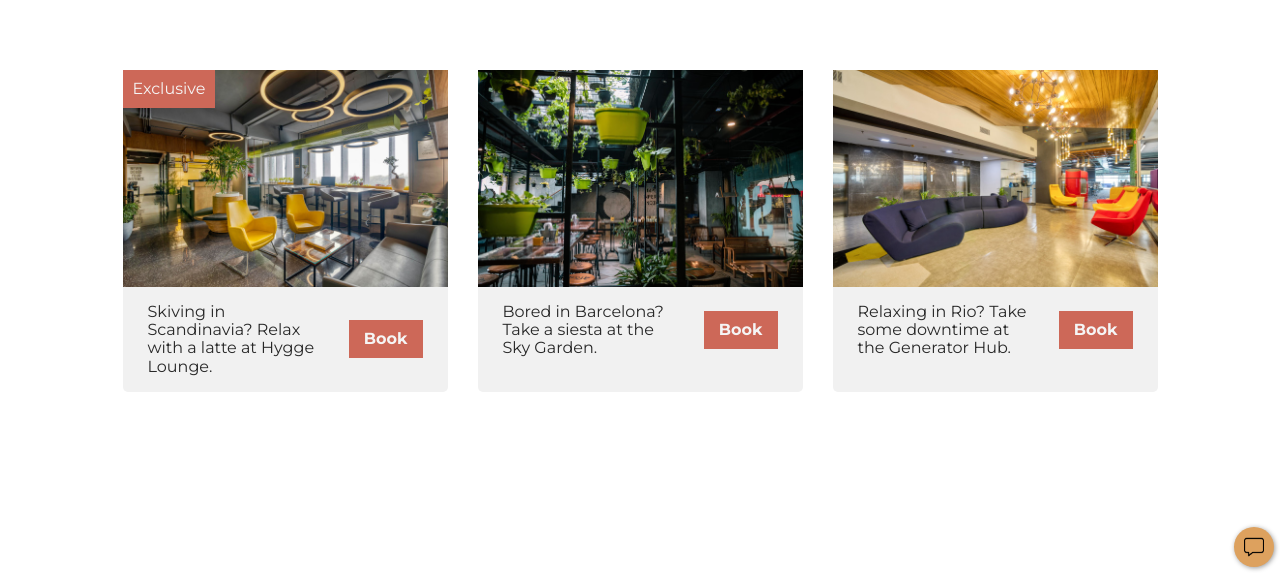
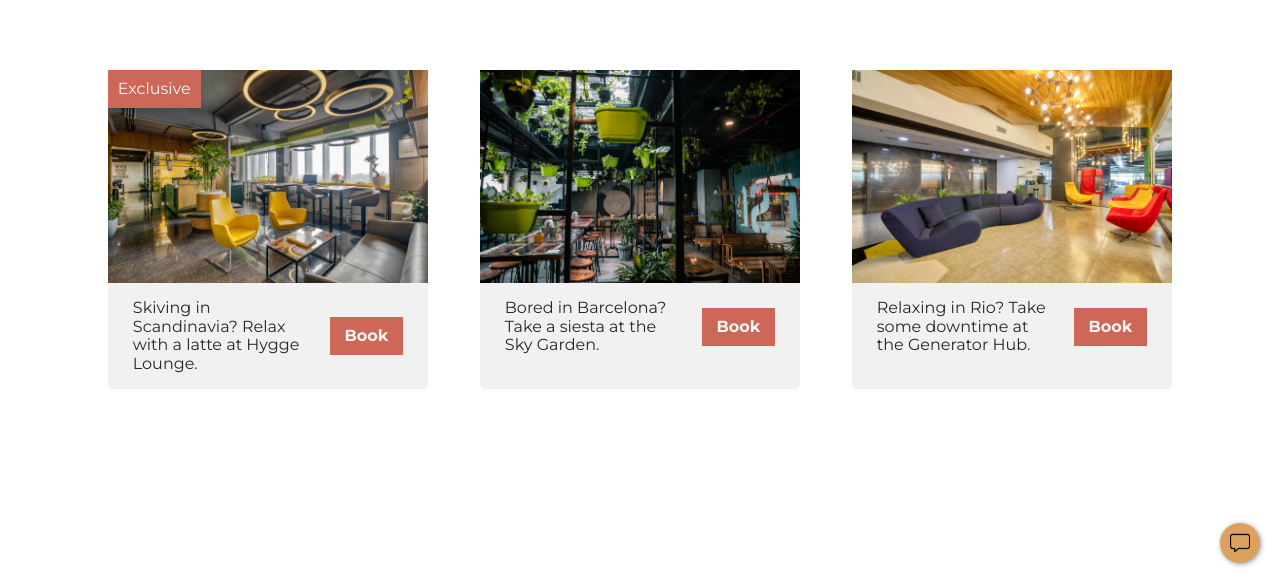
Before and after one commit to davidcraccer/Dynamic-Sites, a plain HTML site: page Coworking Space/index.html in a window 1280 px wide. Shown: the part 227-800 px from the top of the page. Drawn offline with nearby package versions, Linux system fonts and the light colour scheme.

Commit message:
Add files via upload

```diff
--- a/Coworking Space/index.css
+++ b/Coworking Space/index.css
@@ -114,11 +114,11 @@ button {
     .wrapper{
         padding: 0 20px 20px;
         display: grid;
-        grid-template-columns: repeat(auto-fit, minmax(450px, 1fr));
-        gap: 15px;
+        grid-template-columns: repeat(auto-fill, minmax(300px, 1fr));
+        grid-gap: 1em;
     }
     .item{
-        width: 100%;
+        width: 90%;
         justify-self: center;
     }
 }
@@ -131,37 +131,25 @@ button {
         margin-bottom: 50px;
         margin-top: 50px;
     }
-    .item{
-        width: 310px;
-    }
-    .wrapper{
-        grid-template-columns: repeat(auto-fit, minmax(310px, 1fr));
+    .chatbox-bg {
+        bottom: 10px;
+        right: 20px;
     }
 }
 @media (min-width: 900px) {
     .item{
-        width: 90%;
         margin-bottom: 25px;
-    }
-    .wrapper{
-        grid-template-columns: repeat(auto-fit, minmax(auto, 1fr));
-
     }
 }
 @media (min-width: 1100px) {
-    .item{
-        width: 325px;
-
-    }
-    .wrapper{
-        display: flex;
-        justify-content: center;
-        gap: 30px;
-    }
     ul {
         padding: 25px 150px;
     }
     h1{
         margin: 75px;
     }
+    .wrapper {
+        margin: 0 auto;
+        max-width: 1100px;
+        }
 }
```
